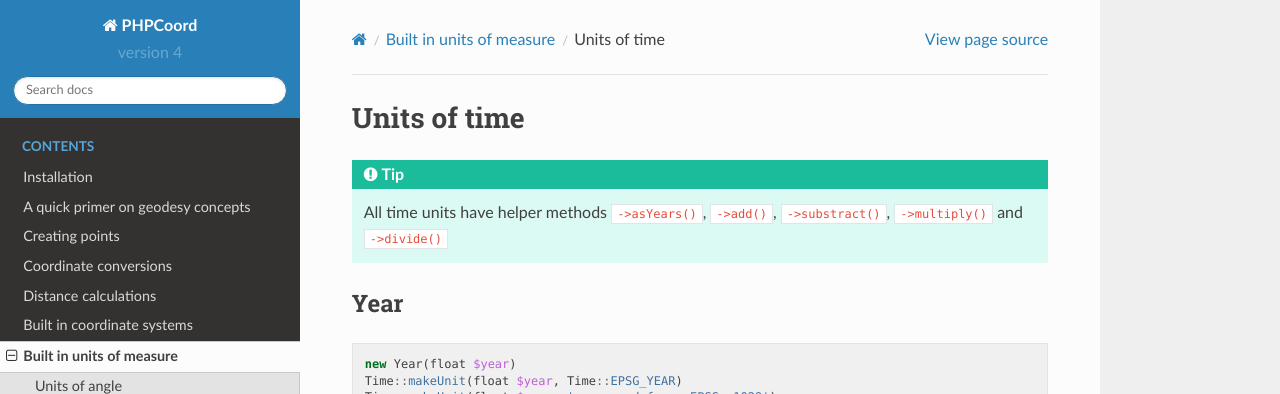
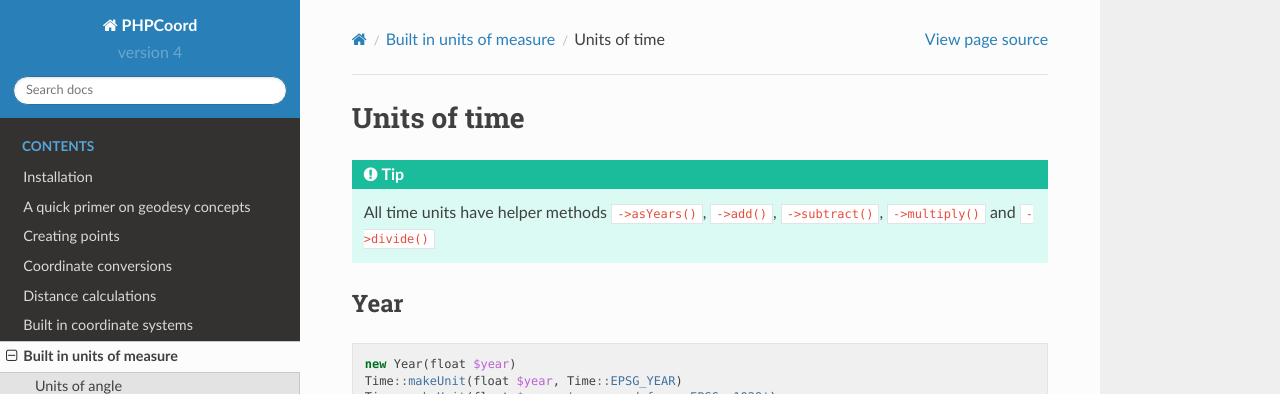
Before and after one commit to dvdoug/PHPCoord, a Sphinx documentation site: the page built from docs/builtin_units_times.rst, in a window 1280 px wide. Shown: the top 394 px of the page. Built offline with Sphinx 7.4.7 and the Read the Docs theme 2.0.0, drawn with Linux system fonts in a browser that asks for light colours.

Commit message:
Fix typo

```diff
--- a/docs/builtin_units_angles.rst
+++ b/docs/builtin_units_angles.rst
@@ -2,7 +2,7 @@ Units of angle
 ==============
 
 .. tip::
-    All angle units have helper methods ``->asDegrees()``, ``->asRadians()``, ``->add()``, ``->substract()``,
+    All angle units have helper methods ``->asDegrees()``, ``->asRadians()``, ``->add()``, ``->subtract()``,
     ``->multiply()`` and ``->divide()``
 
 Degree
--- a/docs/builtin_units_lengths.rst
+++ b/docs/builtin_units_lengths.rst
@@ -2,7 +2,7 @@ Units of length
 ===============
 
 .. tip::
-    All length units have helper methods ``->asMetres()``, ``->add()``, ``->substract()``,
+    All length units have helper methods ``->asMetres()``, ``->add()``, ``->subtract()``,
     ``->multiply()`` and ``->divide()``
 
 Metre
--- a/docs/builtin_units_scales.rst
+++ b/docs/builtin_units_scales.rst
@@ -2,7 +2,7 @@ Units of scale
 ==============
 
 .. tip::
-    All scale units have helper methods ``->asUnity()``, ``->add()``, ``->substract()``,
+    All scale units have helper methods ``->asUnity()``, ``->add()``, ``->subtract()``,
     ``->multiply()`` and ``->divide()``
 
 Unity
--- a/docs/builtin_units_times.rst
+++ b/docs/builtin_units_times.rst
@@ -2,7 +2,7 @@ Units of time
 =============
 
 .. tip::
-    All time units have helper methods ``->asYears()``, ``->add()``, ``->substract()``,
+    All time units have helper methods ``->asYears()``, ``->add()``, ``->subtract()``,
     ``->multiply()`` and ``->divide()``
 
 Year
```
